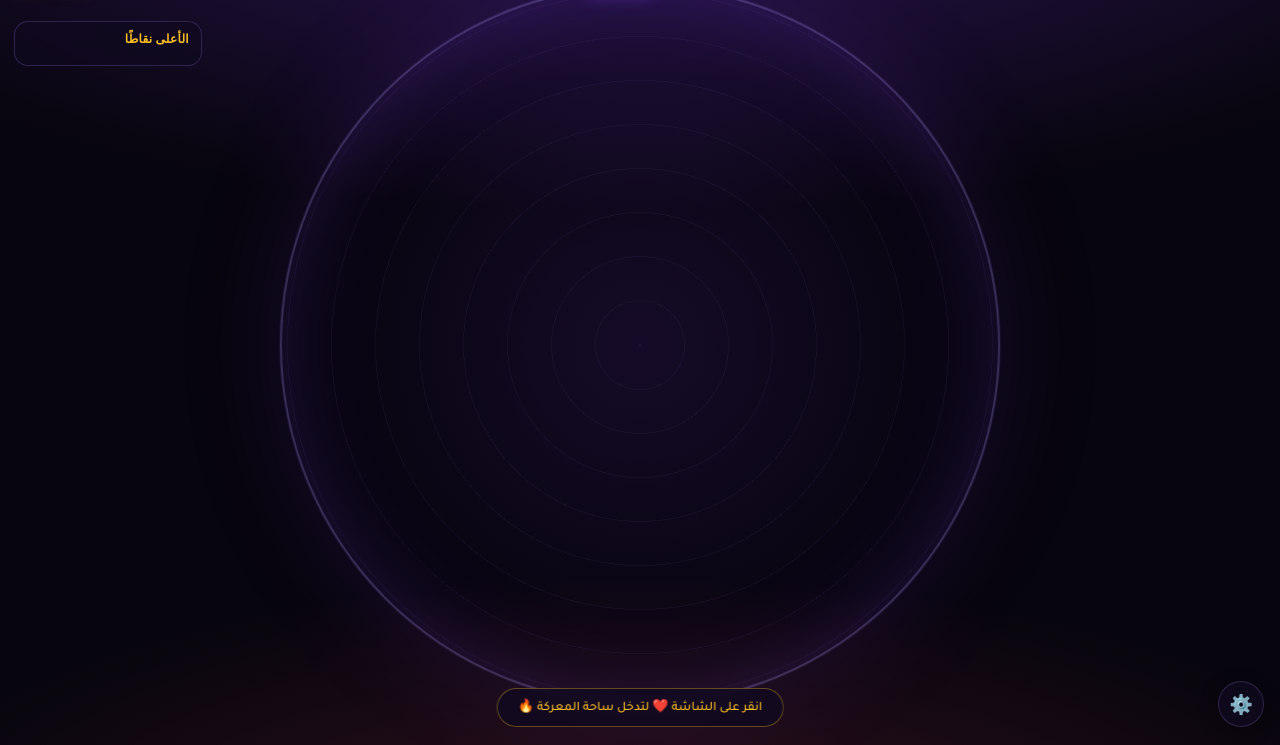
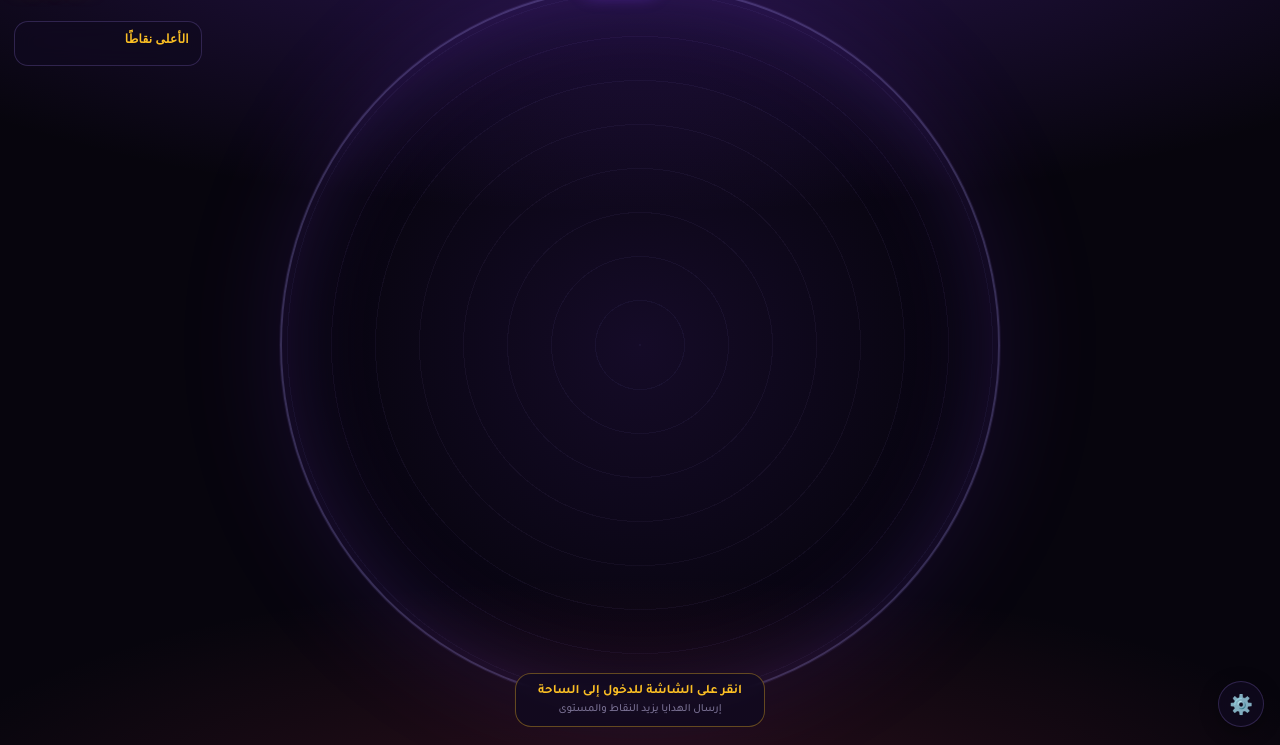
Before and after one commit to corinijamal/tiktok-live-connector, a website: page public/index.html in a window 1280 px wide. Shown: the part 55-800 px from the top of the page. Drawn offline with nearby package versions, Linux system fonts and the light colour scheme; no server answers.

Commit message:
Add files via upload

```diff
--- a/public/index.html
+++ b/public/index.html
@@ -342,17 +342,24 @@
     transform: translateX(-50%);
     background: var(--panel-bg);
     border: 1px solid rgba(251, 191, 36, 0.35);
-    border-radius: 999px;
-    padding: 9px 20px;
-    font-size: 13px;
-    font-weight: 500;
-    color: var(--gold);
+    border-radius: 16px;
+    padding: 10px 22px;
     z-index: 20;
     max-width: min(92vw, 460px);
     text-align: center;
     backdrop-filter: blur(8px);
   }
-  .join-hint b { color: var(--ice); }
+  .join-hint .line-main {
+    font-size: 13px;
+    font-weight: 700;
+    color: var(--gold);
+  }
+  .join-hint .line-sub {
+    font-size: 11px;
+    font-weight: 500;
+    color: var(--dim);
+    margin-top: 3px;
+  }
 
   /* ---------- Toasts ---------- */
   .toast-stack {
@@ -505,7 +512,9 @@
     .leaderboard h3 { font-size: 10.5px; }
     .lb-row { font-size: 10.5px; gap: 5px; }
     .lb-avatar { width: 18px; height: 18px; }
-    .join-hint { font-size: 11.5px; padding: 7px 14px; bottom: calc(14px + var(--safe-b)); }
+    .join-hint { padding: 7px 14px; bottom: calc(14px + var(--safe-b)); }
+    .join-hint .line-main { font-size: 11.5px; }
+    .join-hint .line-sub { font-size: 10px; }
     .toast-stack { top: calc(54px + var(--safe-t)); }
     .toast { font-size: 11px; padding: 6px 12px; }
     .fab-toggle { width: 42px; height: 42px; font-size: 17px; right: 12px; }
@@ -534,7 +543,10 @@
     <div class="arena" id="arena"></div>
   </div>
 
-  <div class="join-hint">انقر على الشاشة ❤️ لتدخل ساحة المعركة 🔥</div>
+  <div class="join-hint">
+    <div class="line-main">انقر على الشاشة للدخول إلى الساحة</div>
+    <div class="line-sub">إرسال الهدايا يزيد النقاط والمستوى</div>
+  </div>
 
   <div class="winner-overlay" id="winnerOverlay">
     <div class="winner-avatar" id="winnerAvatar"></div>
@@ -824,8 +836,13 @@ socket.on('event', (evt) => {
 });
 
 socket.on('gift:attack', (data) => {
-  showToast('🔥 قام ' + (data.from.nickname || '') + ' بتفعيل المستوى ' + data.level, 'level');
-  playLevelUpSound();
+  // The level-up toast/sound represent activating the gift's power once,
+  // not each individual shot in the barrage — only the barrage's first
+  // shot carries this flag.
+  if (data.showLevelToast) {
+    showToast('🔥 قام ' + (data.from.nickname || '') + ' بتفعيل المستوى ' + data.level, 'level');
+    playLevelUpSound();
+  }
   if (data.to) spawnProjectile(data.from, data.to);
 });
 
```
